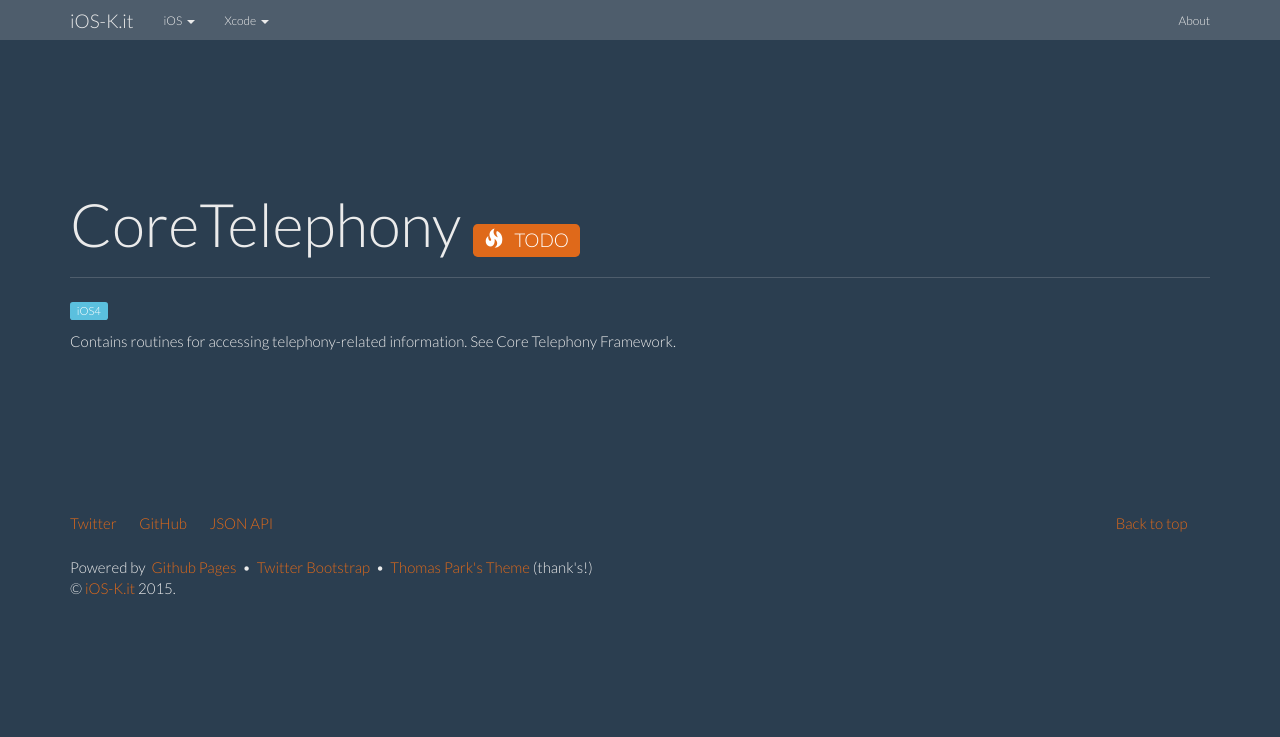
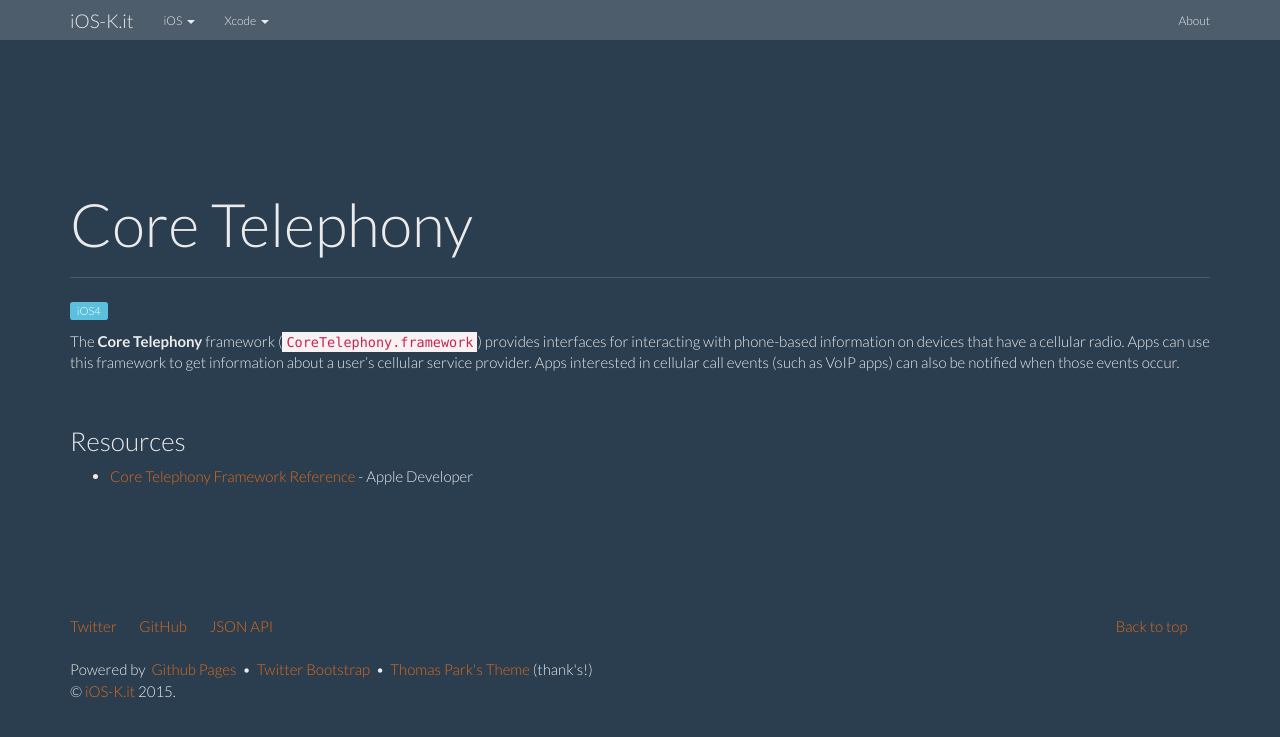
Before and after one commit to ioskit/ioskit.github.io, a Jekyll site: the page built from _kits/CoreTelephony.md, in a window 1280 px wide. Shown: the top 737 px of the page. Built offline with Jekyll 4.4.1, drawn with Linux system fonts in a browser that asks for light colours; nearby versions of some CDN libraries.

Commit message:
Kit: CoreTelephony.

```diff
--- a/_kits/CoreTelephony.md
+++ b/_kits/CoreTelephony.md
@@ -1,17 +1,21 @@
 ---
 layout: kit
-name: 'CoreTelephony'
+name: 'Core Telephony'
 id: coretelephony
-status: TODO
+status:
+type: kit
 since: iOS4
+icon__: /resources/images/kits/CoreAudio/core-audio.png
 prefixe: 'CT'
-link:
-abstract: "Contains routines for accessing telephony-related information. See Core Telephony Framework."
-links__:
+abstract: "Contains routines for accessing telephony-related information."
+kits__:
+ - Foo
+links:
  - link:
-     name: 'aaa'
-     url: bbb
-     description: 'ccc'
+     name: 'Core Telephony Framework Reference'
+     url: https://developer.apple.com/library/ios/documentation/NetworkingInternet/Reference/CoreTelephonyFrameworkReference/index.html
+     description: ' - Apple Developer'
+     type: reference
 ---
 
-Contains routines for accessing telephony-related information. See Core Telephony Framework.
+The **Core Telephony** framework (`CoreTelephony.framework`) provides interfaces for interacting with phone-based information on devices that have a cellular radio. Apps can use this framework to get information about a user’s cellular service provider. Apps interested in cellular call events (such as VoIP apps) can also be notified when those events occur.
```
